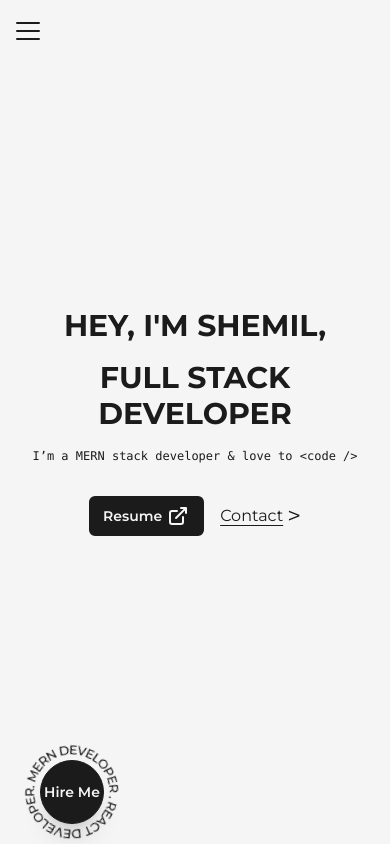
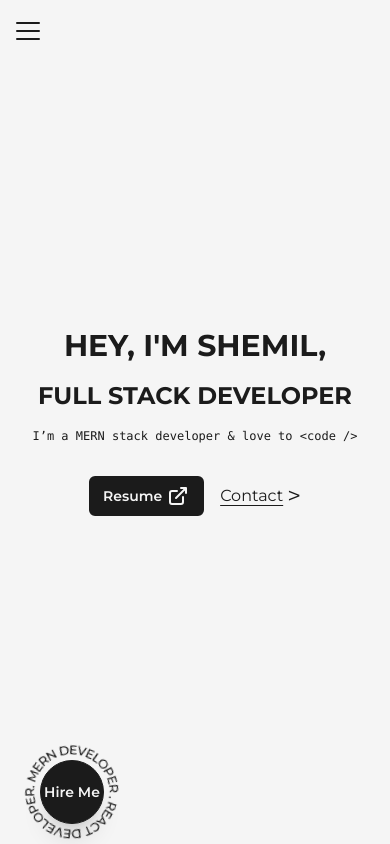
Before and after one commit to shemilkumar/my-portfolio, a Next.js app: page / in a window 390 px wide. Built offline with nearby package versions, Linux system fonts and the light colour scheme.

Commit message:
Image optimized

```diff
--- a/src/components/FeaturedProject.tsx
+++ b/src/components/FeaturedProject.tsx
@@ -37,7 +37,7 @@ const FeaturedProject: FC<ProjectProps> = ({
           alt="project"
           src={image}
           className="w-full rounded-lg"
-          priority
+          priority={true}
         />
       </Link>
 
--- a/src/components/Project.tsx
+++ b/src/components/Project.tsx
@@ -26,7 +26,7 @@ const Project: FC<ProjectProps> = ({
           alt="project"
           src={image}
           className="w-full rounded-lg "
-          priority
+          priority={true}
         />
       </Link>
       <div className="flex flex-col items-start justify-between w-full gap-4">
--- a/src/pages/about.tsx
+++ b/src/pages/about.tsx
@@ -55,7 +55,7 @@ const about: FC<aboutProps> = ({}) => {
               src={coverPhoto}
               alt="coverPhoto"
               className="w-3/4 p-2 border border-solid md:5/6 lg:w-1/2 xl:w-11/12 rounded-xl dark:bg-light border-dark/50 xs:w-11/12"
-              priority
+              priority={true}
             />
           </motion.div>
         </div>
--- a/src/pages/index.tsx
+++ b/src/pages/index.tsx
@@ -11,7 +11,7 @@ export default function Home() {
   return (
     <>
       <SEO
-        pageTitle="Home | Shemil"
+        pageTitle="Shemil"
         pageDescription={`Shemilkumar is a Fullstack developer (MERN stack developer) with a passion for creating stunning designs and projects that help businesses stand out. Explore his portfolio and contact Shemil for your next project.`}
       />
       <main className="flex items-center justify-center h-screen">
@@ -23,7 +23,7 @@ export default function Home() {
         >
           <motion.div className="flex flex-col gap-4" variants={slowItem}>
             <Headline title="Hey, I'm Shemil," />
-            <Headline title="Full stack developer" />
+            <Headline title="Full stack developer" className="xs:text-2xl" />
           </motion.div>
 
           <motion.pre
```
